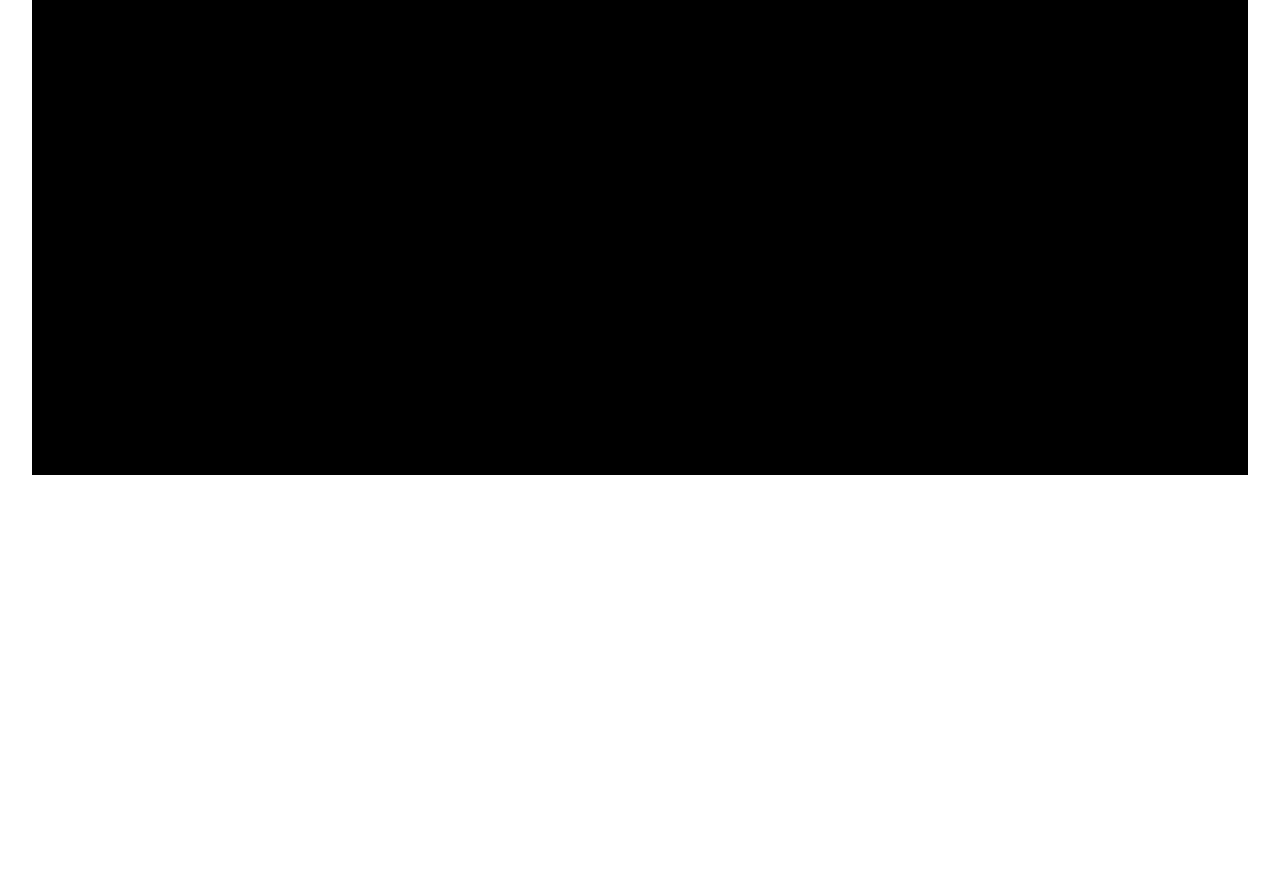
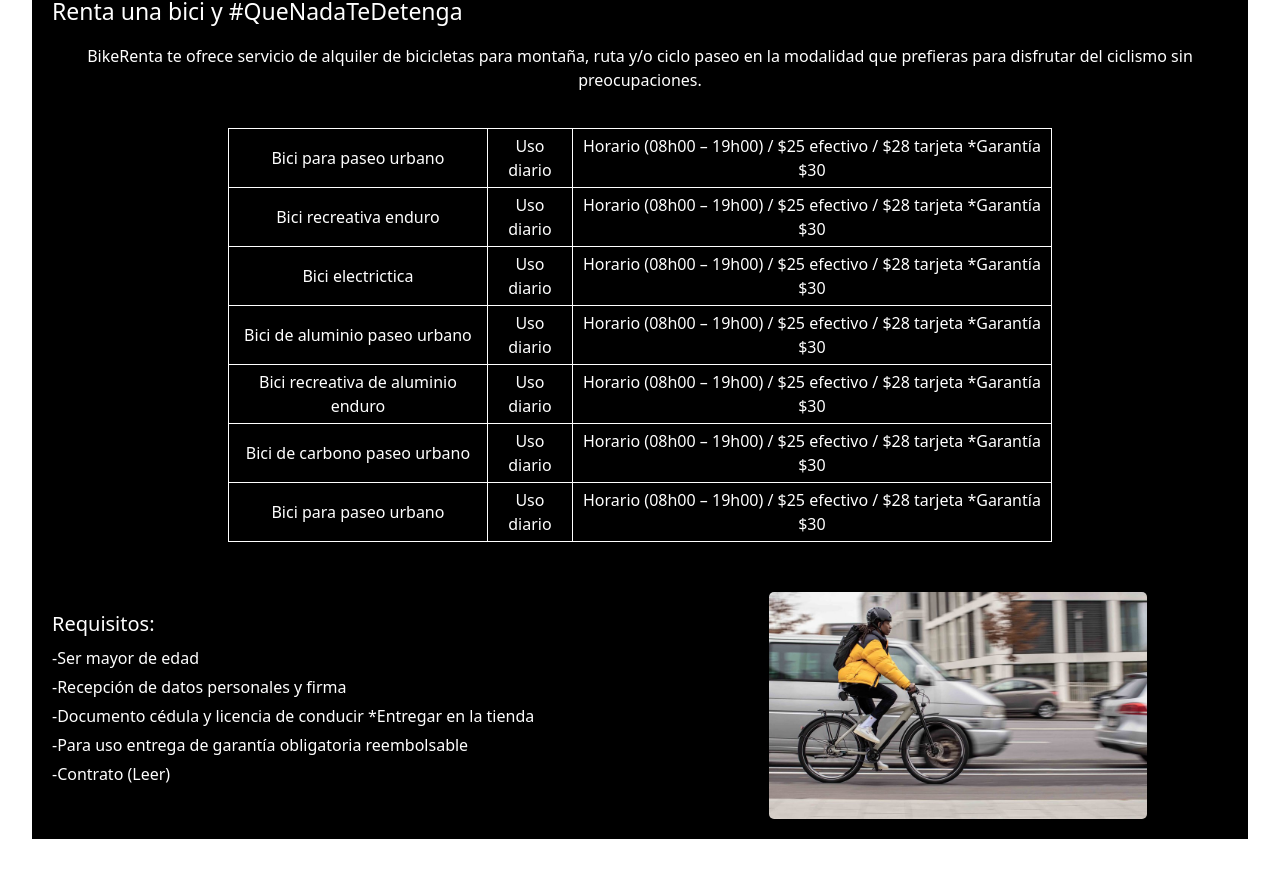
Before and after one commit to EmilioPiedra/ProyectoIngenieriaWeb, a React (Vite) app in the folder auth-front/: page / in a window 1280 px wide. Shown: the part 433-1304 px from the top of the page. Before the commit the page ends 940 px from the top, so only its background shows below. Built offline with nearby package versions, Linux system fonts and the light colour scheme.

Commit message:
cambios de inicio

```diff
--- a/auth-front/src/App.css
+++ b/auth-front/src/App.css
@@ -1,9 +1,10 @@
 #root {
-  max-width: 1280px;
+  max-width: 100%;
   margin: 0 auto;
   padding: 2rem;
   text-align: center;
 }
+
 
 .logo {
   height: 6em;
@@ -43,17 +44,104 @@
 
 
 /* App.css */
+/* App.css */
 .fondo-negro {
   background-color: black;
-  color: white; /* Color del texto blanco */
-  height: 100vh;
+  color: white;
+  min-height: 100vh;
   display: flex;
-
-  flex-direction: left;
+  align-items: flex-start;
+  justify-content: flex-start;
+  flex-direction: column;
+  padding: 20px;
+}
+.titulo {
+  font-size: 24px;
+  margin-bottom: 20px;
 }
 
-.alquiler-title {
-  font-size: 24px;
-  margin-bottom: 20px;
-  /* Agrega más estilos según sea necesario */
+.portada {
+  width: 100%;
+  max-height: 200px;
+  object-fit: cover;
+  border-radius: 10px;
+  margin-top: 10px;
 }
+.introduccion {
+  font-size: 23px;
+  margin-top: 20px;
+  text-align: left;
+}
+
+.tabla-requisitos {
+  display: flex;
+  justify-content: center; /* Centra horizontalmente */
+  margin-top: 20px;
+}
+
+.tabla {
+  width: 70%;  /* Cambia el porcentaje según sea necesario */
+  margin: 0 auto;  /* Centra la tabla horizontalmente */
+  border-collapse: collapse;
+  margin-top: 20px;  /* Ajusta según sea necesario */
+}
+
+.tabla th {
+  border: 1px solid white;
+  padding: 5px;
+  font-weight: normal;
+}
+
+.tabla td {
+  border: 1px solid white;
+  padding: 5px;
+}
+
+.contenido {
+  margin-top: 20px;
+  width: 48%;
+  text-align: left;
+}
+
+.requisitos {
+  width: 100%;
+  text-align: left;
+  margin-top: 20px;  /* Ajusta según sea necesario */
+}
+
+
+.requisitos h3 {
+  font-size: 20px;
+  margin-bottom: 10px;
+}
+
+.requisitos ul {
+  list-style-type: none;
+  padding: 0;
+  margin: 0;
+}
+
+.requisitos li {
+  margin-bottom: 5px;
+}
+.contenido-container {
+  display: flex;
+  flex-direction: column;  /* Cambia la dirección del contenedor a columna */
+  align-items: center;  /* Centra los elementos horizontalmente */
+  margin-top: 20px;
+}
+.introduccion-tabla-container {
+  width: 100%;
+  overflow-x: auto;  /* Añade desplazamiento horizontal si es necesario */
+  text-align: center;  /* Alinea el texto al centro */
+}
+.requisitos-container {
+  display: flex;
+  justify-content: space-between; /* Alinea los elementos en los extremos */
+  width: 100%;
+  margin-top: 50px;
+}
+.imagen-requisitos img{
+  width: 70%; /* Ajusta según sea necesario */
+  border-radius: 5px; /* Agrega borde redondeado */
+}
--- a/auth-front/src/rutas/Home.tsx
+++ b/auth-front/src/rutas/Home.tsx
@@ -1,17 +1,83 @@
 import DefaultLayout from '../layout/DefaultLayout';
 import imagen from '../imagenes/imagenportada.jpg';
+import imagenrequisito from '../imagenes/imagenrequsito.jpg';
 import '../App.css';
 export default function Home() {
     return <>
-        <DefaultLayout>
-        <div className="fondo-negro">
-        <h1 className="alquiler-title">ALQUILER DE BICICLETAS</h1>
+    <DefaultLayout>
+      <div className="fondo-negro">
+        <h1 className="titulo">ALQUILER DE BICICLETAS</h1>
+        <img className="portada" src={imagen} alt="Portada" />
+        <div className="contenido-container">
 
+        <div className="introduccion-tabla-container">
+          <p className="introduccion">
+            Renta una bici y #QueNadaTeDetenga
+          </p>
+          <p>
+            BikeRenta te ofrece servicio de alquiler de bicicletas para montaña, ruta y/o ciclo paseo en la modalidad que prefieras para disfrutar del ciclismo sin preocupaciones.
+          </p>
+          </div>
+          <table className="tabla">
+            <thead>
+              <tr>
+                <th>Bici para paseo urbano</th>
+                <th>Uso diario</th>
+                <th>Horario (08h00 – 19h00) / $25 efectivo / $28 tarjeta *Garantía $30</th>
+              </tr>
+            </thead>
+            <tbody>
+              <tr>
+                <td>Bici recreativa enduro</td>
+                <td>Uso diario</td>
+                <td>Horario (08h00 – 19h00) / $25 efectivo / $28 tarjeta *Garantía $30</td>
+              </tr>
+              <tr>
+                <td>Bici electrictica</td>
+                <td>Uso diario</td>
+                <td>Horario (08h00 – 19h00) / $25 efectivo / $28 tarjeta *Garantía $30</td>
+              </tr>
+              <tr>
+                <td>Bici de aluminio paseo urbano</td>
+                <td>Uso diario</td>
+                <td>Horario (08h00 – 19h00) / $25 efectivo / $28 tarjeta *Garantía $30</td>
+              </tr>
+              <tr>
+                <td>Bici recreativa de aluminio enduro</td>
+                <td>Uso diario</td>
+                <td>Horario (08h00 – 19h00) / $25 efectivo / $28 tarjeta *Garantía $30</td>
+              </tr>
+              <tr>
+                <td>Bici de carbono paseo urbano</td>
+                <td>Uso diario</td>
+                <td>Horario (08h00 – 19h00) / $25 efectivo / $28 tarjeta *Garantía $30</td>
+              </tr>
+              <tr>
+                <td>Bici para paseo urbano</td>
+                <td>Uso diario</td>
+                <td>Horario (08h00 – 19h00) / $25 efectivo / $28 tarjeta *Garantía $30</td>
+              </tr>
 
-
+              {/* Agrega más filas según sea necesario */}
+            </tbody>
+          </table>
+          <div className="requisitos-container">
+            <div className="requisitos">
+              <h3>Requisitos:</h3>
+              <ul>
+                <li>-Ser mayor de edad</li>
+                <li>-Recepción de datos personales y firma</li>
+                <li>-Documento cédula y licencia de conducir *Entregar en la tienda</li>
+                <li>-Para uso entrega de garantía obligatoria reembolsable</li>
+                <li>-Contrato (Leer)</li>
+              </ul>
+            </div>
+            <div className="imagen-requisitos">
+              <img src={imagenrequisito} alt="Imagen de requisitos" />
+            </div>
+          </div>
         </div>
-
-
-        </DefaultLayout>
+      </div>
+    </DefaultLayout>
     </>;
 }
```
Also changed, not shown: auth-front/src/imagenes/imagenrequsito.jpg (added).
